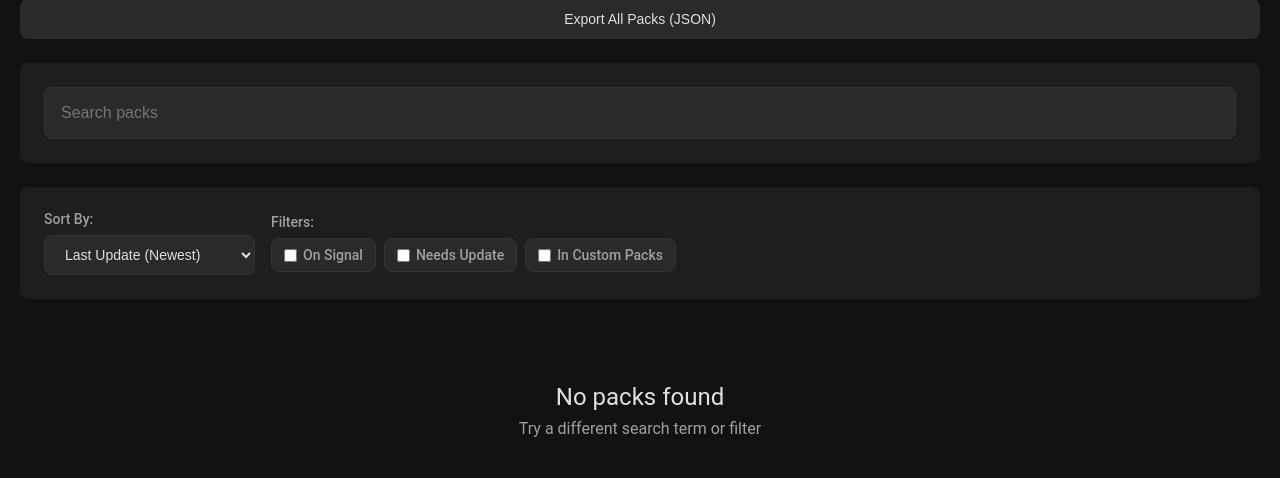
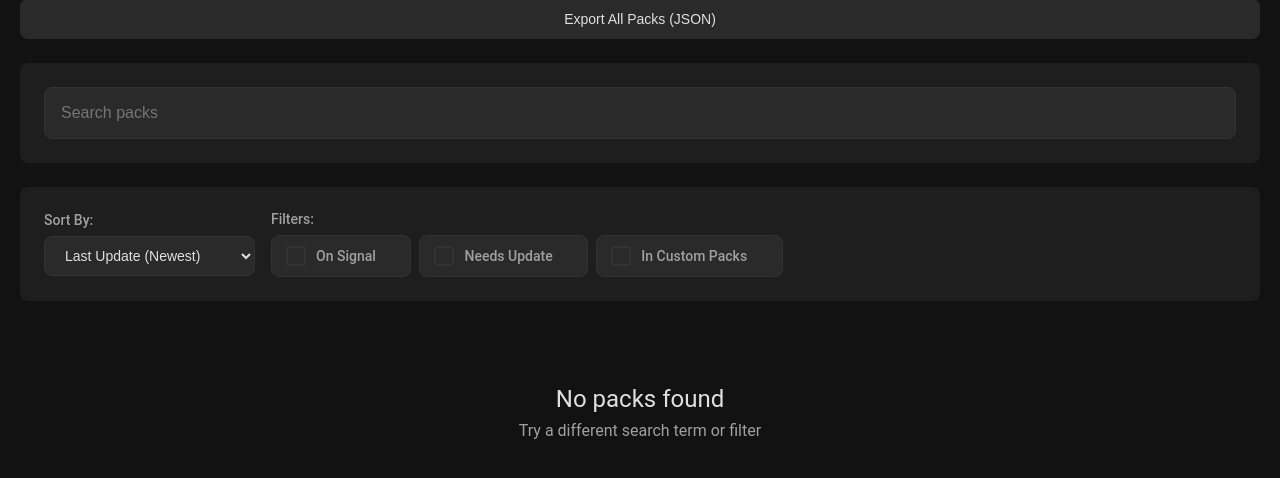
Before and after one commit to Fuwuffyi/telegram-sticker-manager, a Flask app: page / in a window 1280 px wide. Shown: the part 156-634 px from the top of the page. Run offline with Flask 3, Linux system fonts and the light colour scheme; data that the repository does not hold is empty; some libraries are stand-ins or nearby versions.

Commit message:
Improve checkbox style

```diff
--- a/src/web/static/styles.css
+++ b/src/web/static/styles.css
@@ -156,17 +156,52 @@ body {
 }
 
 .filter-toggle {
+   position: relative;
+   display: inline-flex;
+   align-items: center;
+   gap: 10px;
+   padding: 10px 14px;
+   border-radius: 8px;
+   background: var(--bg-tertiary);
+   border: 1px solid var(--border);
+   cursor: pointer;
+   font-size: 0.875rem;
+   font-weight: 500;
+   color: var(--text-primary);
+   user-select: none;
+   transition: background 0.2s, border-color 0.2s, color 0.2s;
+}
+
+.filter-toggle input[type="checkbox"] {
+   position: absolute;
+   opacity: 0;
+   pointer-events: none;
+}
+
+.filter-toggle::before {
+   content: "";
+   width: 16px;
+   height: 16px;
+   border-radius: 4px;
+   border: 2px solid var(--border);
+   background: transparent;
+   flex-shrink: 0;
    display: flex;
    align-items: center;
-   gap: 6px;
-   padding: 8px 12px;
-   background: var(--bg-tertiary);
-   border: 1px solid var(--border);
-   border-radius: 8px;
-   cursor: pointer;
-   font-size: 0.875rem;
-   transition: all 0.2s;
-   user-select: none;
+   justify-content: center;
+   transition: background 0.2s, border-color 0.2s;
+}
+
+.filter-toggle::after {
+   content: "✓";
+   font-size: 12px;
+   font-weight: 700;
+   color: var(--bg-primary);
+   opacity: 0;
+   transition: opacity 0.2s;
+   display: flex;
+   align-items: center;
+   justify-content: center;
 }
 
 .filter-toggle:hover {
@@ -175,13 +210,17 @@ body {
 
 .filter-toggle.active {
    background: var(--accent);
+   border-color: var(--accent);
    color: var(--bg-primary);
+}
+
+.filter-toggle.active::before {
+   background: var(--accent);
    border-color: var(--accent);
 }
 
-.filter-toggle input[type="checkbox"] {
-   margin: 0;
-   cursor: pointer;
+.filter-toggle.active::after {
+   opacity: 1;
 }
 
 /* Pack Grid */
```
